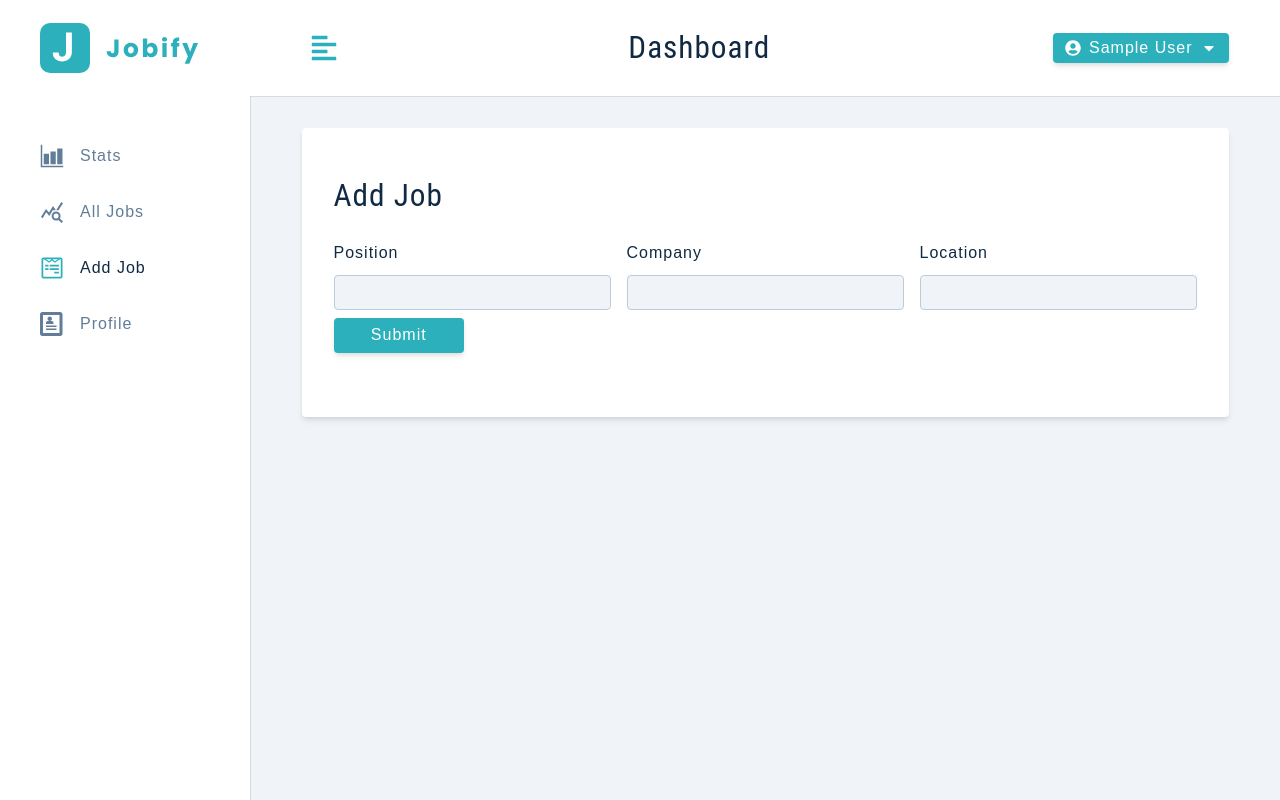
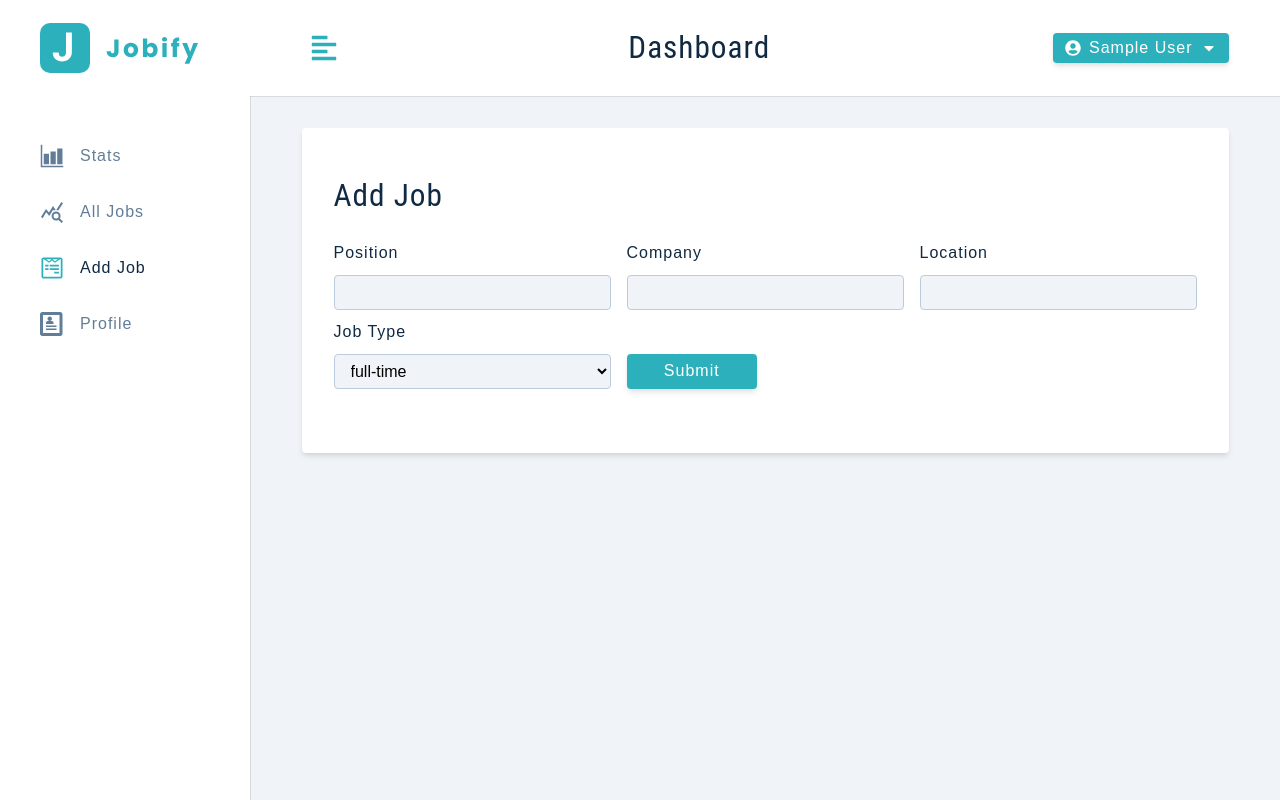
Before and after one commit to iputuagussetiawan/Jobify-Server-2022, a React (Create React App) app in the folder client/: page /add-job in a window 1280 px wide. Built offline with nearby package versions, Linux system fonts and the light colour scheme; sample sign-in values are in the browser's storage.

Commit message:
JobType Select

```diff
--- a/client/src/pages/dashborad/AddJob.js
+++ b/client/src/pages/dashborad/AddJob.js
@@ -61,6 +61,26 @@ const AddJob = () => {
 						handleChange={handleJobInput}
 					/>
 					{/* job type */}
+          <div className="form-row">
+            <label htmlFor="jobType" className="form-label">
+              job type
+            </label>
+
+            <select
+              name="jobType"
+              value={jobType}
+              onChange={handleJobInput}
+              className="form-select"
+            >
+              {jobTypeOptions.map((itemValue, index) => {
+                return (
+                  <option key={index} value={itemValue}>
+                    {itemValue}
+                  </option>
+                );
+              })}
+            </select>
+          </div>
 
 					{/* job status */}
 
```
